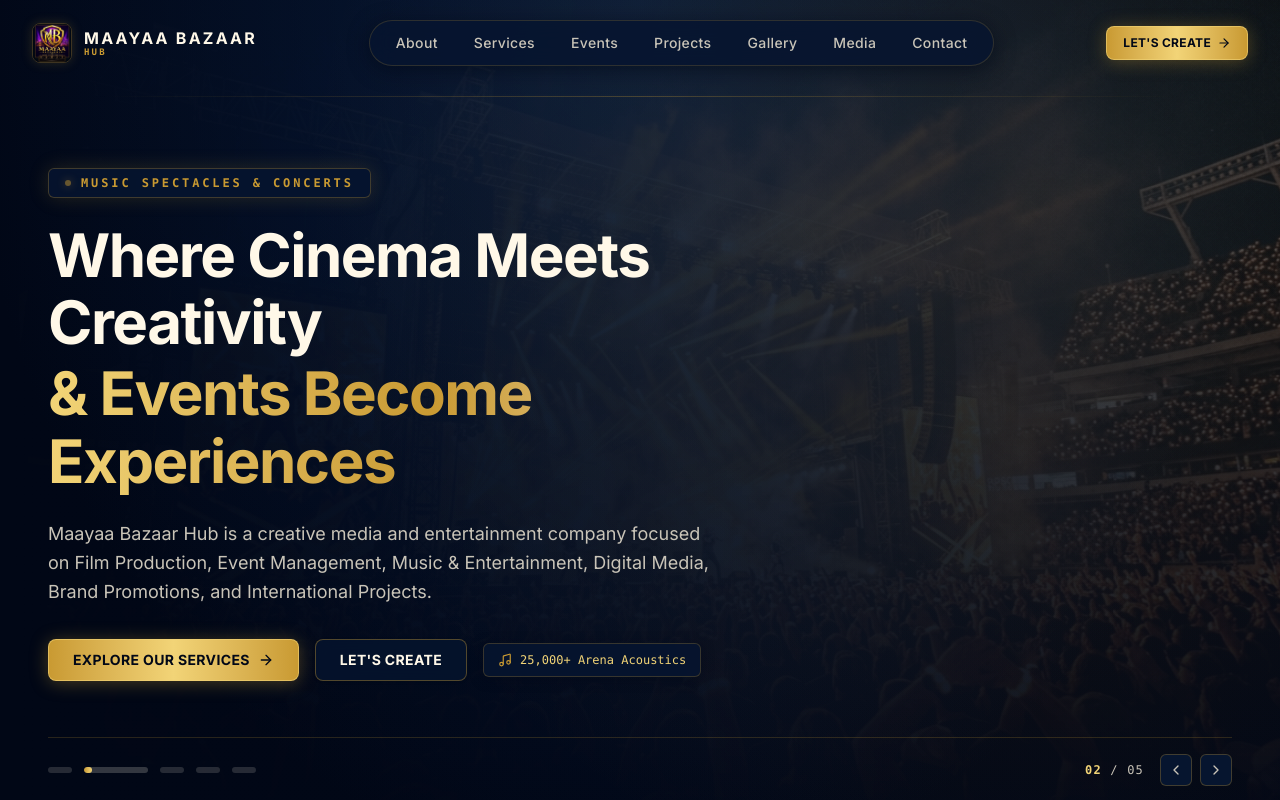
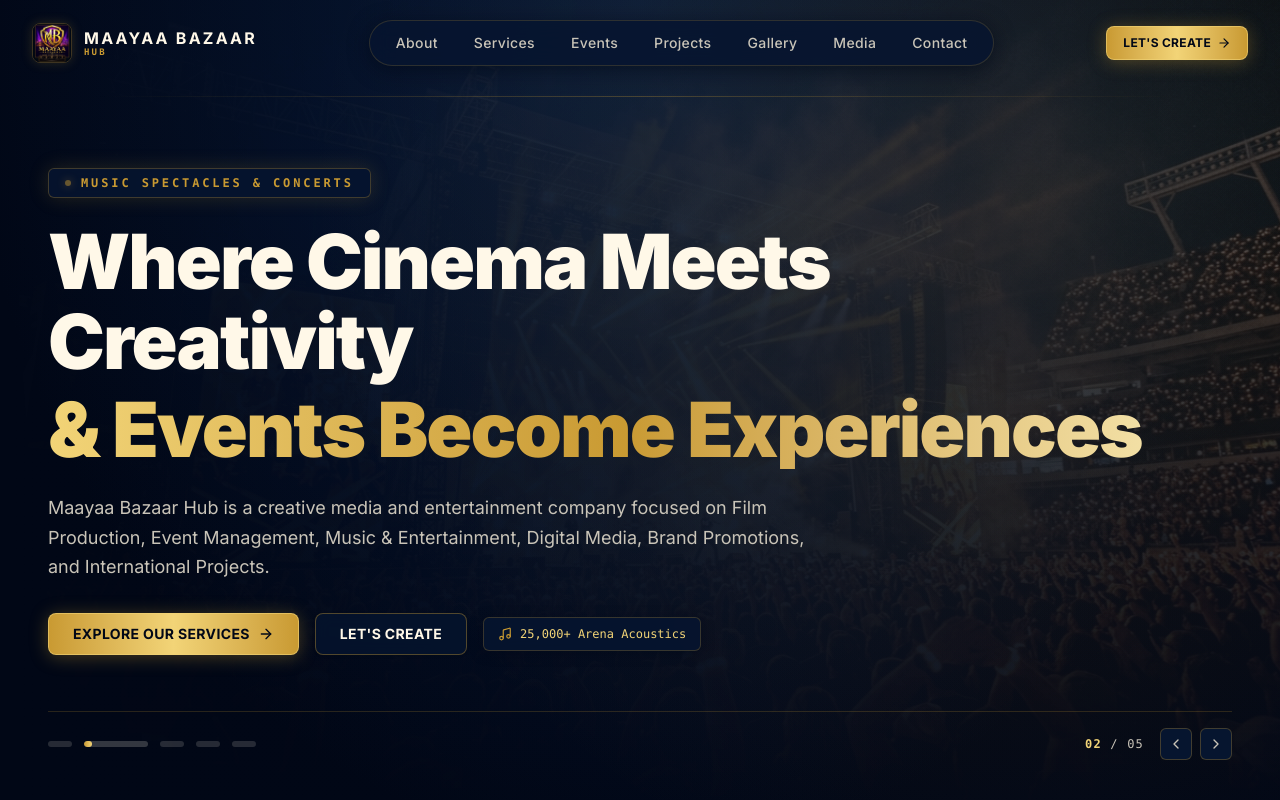
Before and after one commit to akashgunasekar/maayabaazar, a Next.js app: page / in a window 1280 px wide. Shown: the top 800 px of the page. Built offline with nearby package versions, Linux system fonts and the light colour scheme.

Commit message:
style(hero): bolder text, expanded container width, and structured 3-line headline

```diff
--- a/src/components/sections/HeroSection.tsx
+++ b/src/components/sections/HeroSection.tsx
@@ -178,7 +178,7 @@
 
       {/* Main Hero Content */}
       <Container className="relative z-20 flex-1 flex flex-col justify-center my-auto py-6 sm:py-10">
-        <div className="max-w-3xl space-y-5 sm:space-y-6">
+        <div className="max-w-4xl lg:max-w-5xl xl:max-w-6xl space-y-5 sm:space-y-6">
           {/* Eyebrow / Current Slide Vertical Badge */}
           <div className="inline-flex items-center gap-2.5 px-4 py-1.5 rounded-md bg-[#06152F]/90 backdrop-blur-md border border-[#C99A32]/30 shadow-[0_0_20px_rgba(201,154,50,0.18)] transition-all duration-300">
             <span className="w-1.5 h-1.5 rounded-full bg-[#C99A32] shadow-[0_0_8px_rgba(201,154,50,0.8)] animate-pulse" />
@@ -187,16 +187,17 @@
             </span>
           </div>
 
-          {/* Exact Brand Headline: Where Cinema Meets Creativity & Events Become Experiences */}
-          <h1 className="font-[var(--font-cinzel)] font-bold text-3xl sm:text-5xl lg:text-6xl text-[#FFF8E8] tracking-tight leading-[1.12] transition-all duration-500">
-            <span className="block">Where Cinema Meets Creativity</span>
-            <span className="block mt-1 bg-gradient-to-r from-[#F2D477] via-[#C99A32] to-[#F7E7B0] bg-clip-text text-transparent">
+          {/* Exact Brand Headline: Formatted in 3 bold lines with increased width */}
+          <h1 className="font-[var(--font-manrope)] font-black text-4xl sm:text-6xl md:text-7xl lg:text-[4.75rem] text-[#FFF8E8] tracking-tight leading-[1.08] sm:leading-[1.05] transition-all duration-500">
+            <span className="block">Where Cinema Meets</span>
+            <span className="block">Creativity</span>
+            <span className="block mt-1 sm:mt-2 bg-gradient-to-r from-[#F2D477] via-[#C99A32] to-[#F7E7B0] bg-clip-text text-transparent lg:whitespace-nowrap">
               &amp; Events Become Experiences
             </span>
           </h1>
 
           {/* Exact Brand Supporting Copy */}
-          <p className="text-sm sm:text-base lg:text-lg text-[#C9C4B8] leading-relaxed max-w-2xl font-normal transition-all duration-500">
+          <p className="text-sm sm:text-base lg:text-lg text-[#C9C4B8] leading-relaxed max-w-3xl font-normal transition-all duration-500">
             Maayaa Bazaar Hub is a creative media and entertainment company focused on Film Production, Event Management, Music &amp; Entertainment, Digital Media, Brand Promotions, and International Projects.
           </p>
 
```
